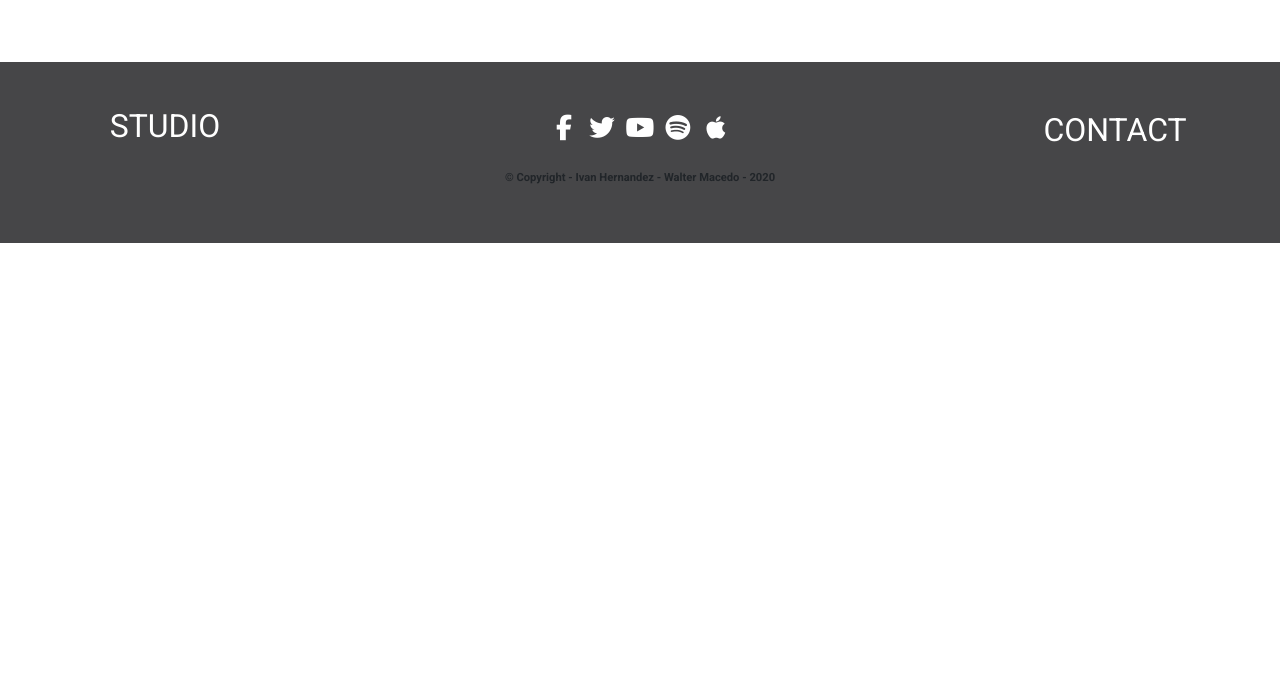
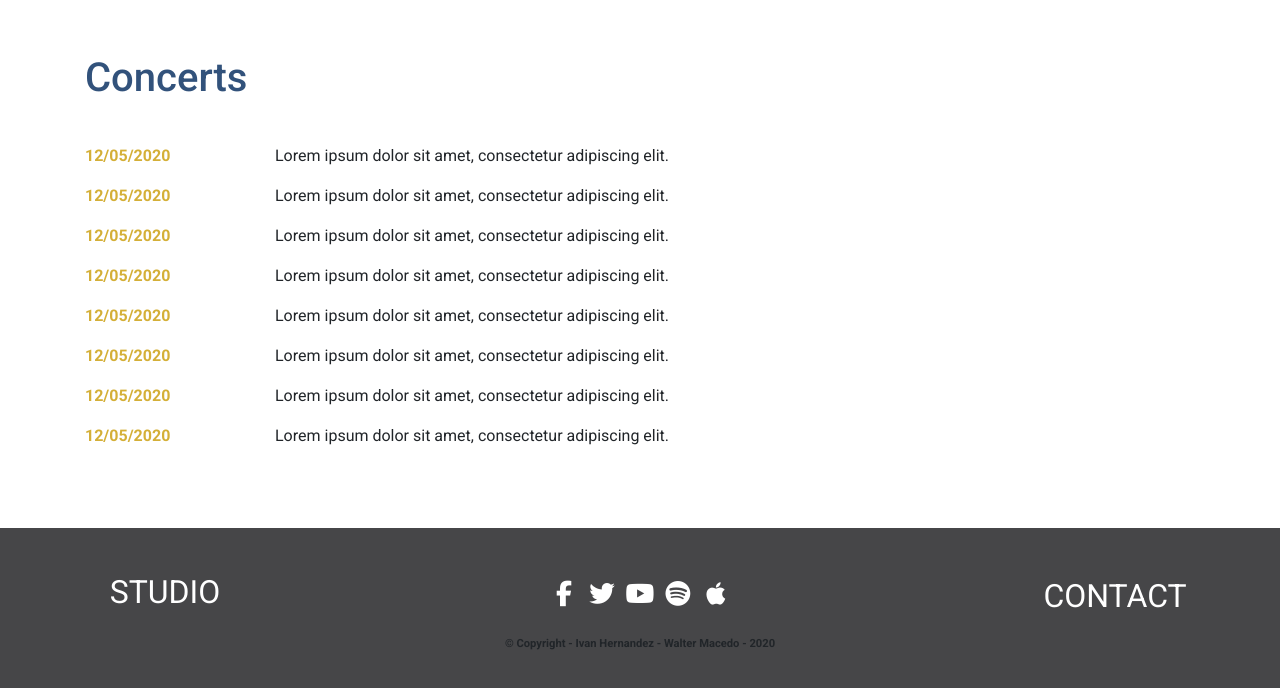
Before and after one commit to walterDMN/Classical-Performer-Website, a website: page calendar.html in a window 1280 px wide. Shown: the part 800-1488 px from the top of the page. Before the commit the page ends 1043 px from the top, so only its background shows below. Drawn offline with nearby package versions, Linux system fonts and the light colour scheme.

Commit message:
Add Calendar Page

```diff
--- a/calendar.html
+++ b/calendar.html
@@ -49,7 +49,77 @@
 
     <!-- CONTENT -->
     <!-- CONCERTS-->
-
+    <section class="container">
+        <div class="row">
+            <div class="col pt-4 calendarHeader">
+                <h1>Concerts</h1>
+            </div>
+        </div>
+        <div class="row">
+            <div class="col-12 col-md-2">
+                <p class="concertDate"><time datetime="2020-12-05 20:00">12/05/2020</time></p>
+            </div>
+            <div class="col-12 col-md-5">
+                <p>Lorem ipsum dolor sit amet, consectetur adipiscing elit.</p>
+            </div>
+        </div>
+        <div class="row">
+            <div class="col-12 col-md-2">
+                <p class="concertDate"><time datetime="2020-12-06 20:00">12/05/2020</time></p>
+            </div>
+            <div class="col-12 col-md-5">
+                <p>Lorem ipsum dolor sit amet, consectetur adipiscing elit.</p>
+            </div>
+        </div>
+        <div class="row">
+            <div class="col-12 col-md-2">
+                <p class="concertDate"><time datetime="2020-12-07 20:00">12/05/2020</time></p>
+            </div>
+            <div class="col-12 col-md-5">
+                <p>Lorem ipsum dolor sit amet, consectetur adipiscing elit.</p>
+            </div>
+        </div>
+        <div class="row">
+            <div class="col-12 col-md-2">
+                <p class="concertDate"><time datetime="2020-12-08 20:00">12/05/2020</time></p>
+            </div>
+            <div class="col-12 col-md-5">
+                <p>Lorem ipsum dolor sit amet, consectetur adipiscing elit.</p>
+            </div>
+        </div>
+        <div class="row">
+            <div class="col-12 col-md-2">
+                <p class="concertDate"><time datetime="2020-12-09 20:00">12/05/2020</time></p>
+            </div>
+            <div class="col-12 col-md-5">
+                <p>Lorem ipsum dolor sit amet, consectetur adipiscing elit.</p>
+            </div>
+        </div>
+        <div class="row">
+            <div class="col-12 col-md-2">
+                <p class="concertDate"><time datetime="2020-12-10 20:00">12/05/2020</time></p>
+            </div>
+            <div class="col-12 col-md-5">
+                <p>Lorem ipsum dolor sit amet, consectetur adipiscing elit.</p>
+            </div>
+        </div>
+        <div class="row">
+            <div class="col-12 col-md-2">
+                <p class="concertDate"><time datetime="2020-12-11 20:00">12/05/2020</time></p>
+            </div>
+            <div class="col-12 col-md-5">
+                <p>Lorem ipsum dolor sit amet, consectetur adipiscing elit.</p>
+            </div>
+        </div>
+        <div class="row">
+            <div class="col-12 col-md-2">
+                <p class="concertDate"><time datetime="2020-12-12 20:00">12/05/2020</time></p>
+            </div>
+            <div class="col-12 col-md-5">
+                <p>Lorem ipsum dolor sit amet, consectetur adipiscing elit.</p>
+            </div>
+        </div>
+    </section>
 
 
     <!-- FOOTER -->
--- a/css/styles.css
+++ b/css/styles.css
@@ -15,7 +15,7 @@ h1, h2, h3, h4, h5, h6 {
 /* ------------------------------------------LANDING PAGE-------------------------- */
 /* -----NAVBAR----- */
 .navbar-brand span{
-    font-family: Ubuntu;
+    font-family: "Ubuntu", sans-serif;
     font-size: 3.5rem;
     font-weight: 400;
     color: #C4C4C4;
@@ -89,6 +89,17 @@ h1, h2, h3, h4, h5, h6 {
 a:-webkit-any-link {
     text-decoration: none;
 
+}
+
+/* --------------------------------------------------CALENDAR--------------------------------- */
+
+.concertDate {
+    color: #D4AF37;
+    font-weight: bold;
+}
+
+.calendarHeader {
+    margin-bottom: 3%;
 }
 
 /* --------------------------------------------------STUDIO--------------------------------- */
```
